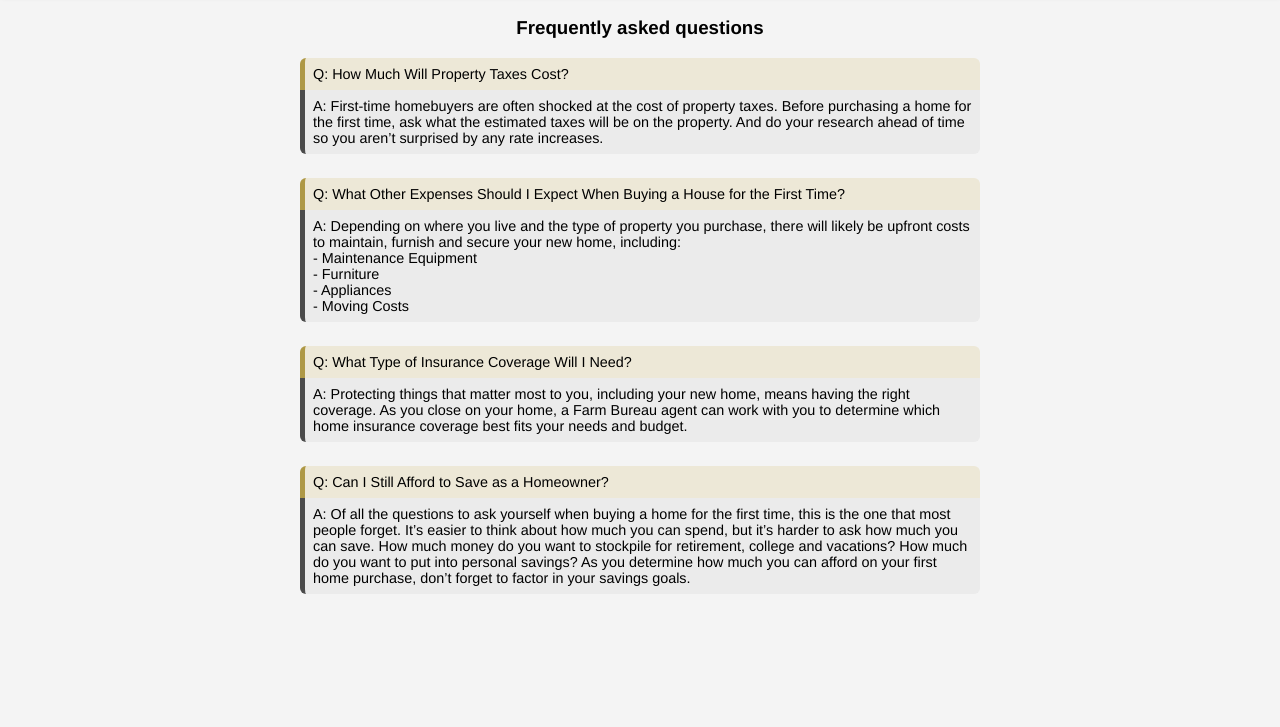
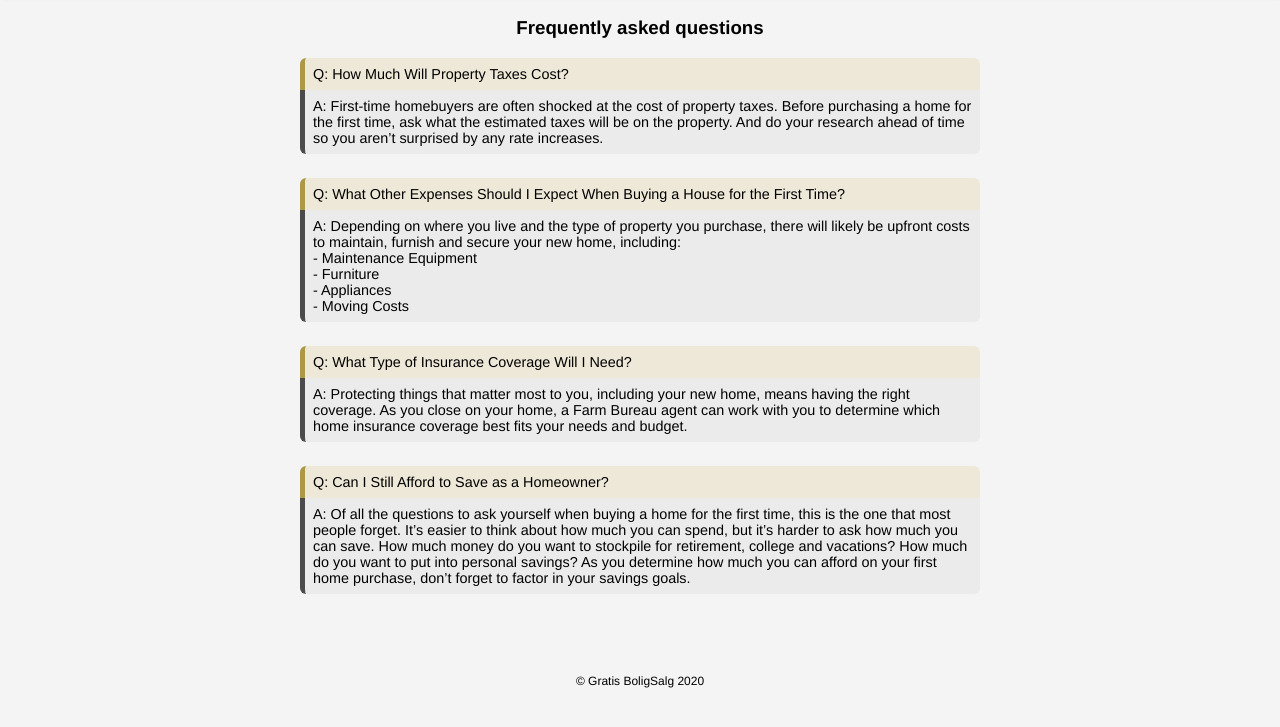
Before and after one commit to frbend/gratisboligsalg, a plain HTML site: page faq.html in a window 1280 px wide. Shown: the part 63-790 px from the top of the page. Drawn offline with Linux system fonts and the light colour scheme.

Commit message:
Add faq.html

```diff
--- a/faq.html
+++ b/faq.html
@@ -101,5 +101,8 @@
         </div>
       </div>
     </div>
+
+    <!--Footer-->
+    <footer>© Gratis BoligSalg 2020</footer>
   </body>
 </html>
```
